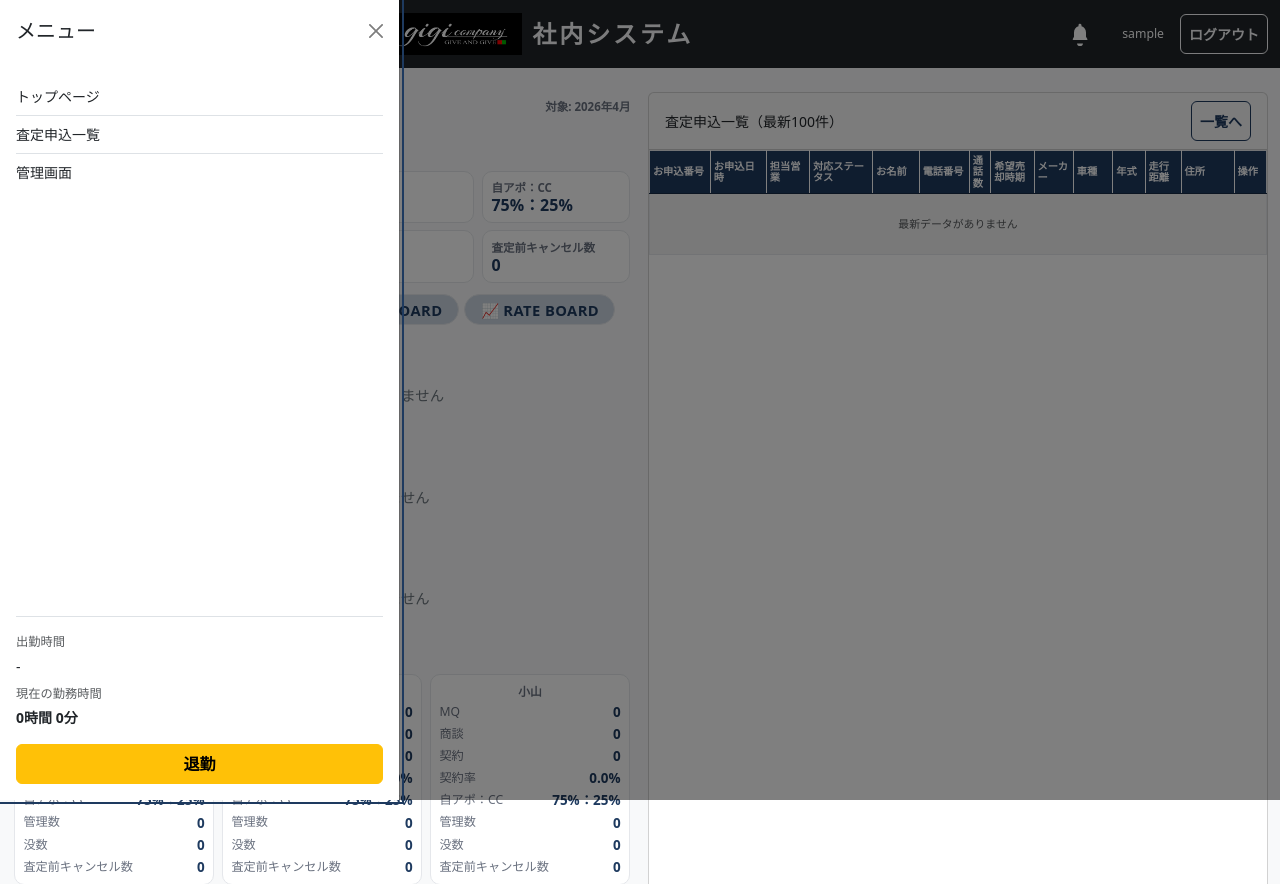
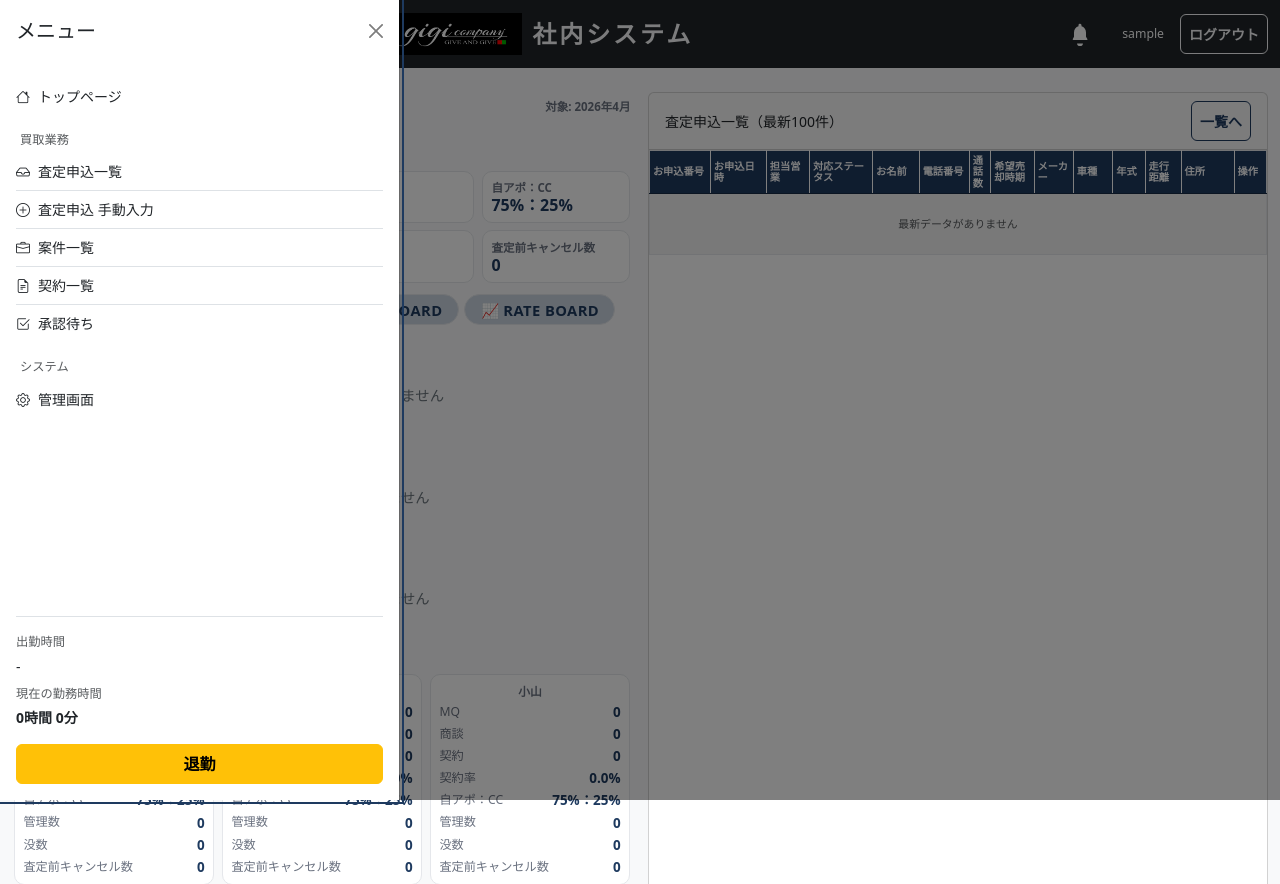
Before and after one commit to pnhr109-tech/Car-Internal-System, a Django app: page / in a window 1280 px wide, after a click that opens the changed part. Shown: the top 884 px of the page. Run offline with Django 5.2, Linux system fonts and the light colour scheme; the visitor is signed in with stand-in values (Sample User, id 1); data that the repository does not hold is empty.

Commit message:
feat: update sidebar navigation with phase1 menu items
買取業務グループ: 査定申込一覧/手動入力/案件一覧/契約一覧/承認待ち
システムグループ: 管理画面

Co-Authored-By: Claude Sonnet 4.6 <noreply@anthropic.com>

```diff
--- a/templates/accounts/_internal_header_sidebar.html
+++ b/templates/accounts/_internal_header_sidebar.html
@@ -42,9 +42,35 @@
     <div class="offcanvas-body d-flex flex-column">
         <div>
             <div class="list-group list-group-flush mb-3">
-                <a href="/" class="list-group-item list-group-item-action sidebar-menu-link">トップページ</a>
-                <a href="/sateiinfo/" class="list-group-item list-group-item-action sidebar-menu-link">査定申込一覧</a>
-                <a href="/admin/" class="list-group-item list-group-item-action sidebar-menu-link">管理画面</a>
+                <a href="/" class="list-group-item list-group-item-action sidebar-menu-link">
+                    <i class="bi bi-house me-2"></i>トップページ
+                </a>
+            </div>
+
+            <p class="text-muted small px-1 mb-1 mt-2">買取業務</p>
+            <div class="list-group list-group-flush mb-3">
+                <a href="/sateiinfo/" class="list-group-item list-group-item-action sidebar-menu-link">
+                    <i class="bi bi-inbox me-2"></i>査定申込一覧
+                </a>
+                <a href="/sateiinfo/new/" class="list-group-item list-group-item-action sidebar-menu-link">
+                    <i class="bi bi-plus-circle me-2"></i>査定申込 手動入力
+                </a>
+                <a href="/sateiinfo/cases/" class="list-group-item list-group-item-action sidebar-menu-link">
+                    <i class="bi bi-briefcase me-2"></i>案件一覧
+                </a>
+                <a href="/sateiinfo/contracts/" class="list-group-item list-group-item-action sidebar-menu-link">
+                    <i class="bi bi-file-earmark-text me-2"></i>契約一覧
+                </a>
+                <a href="/sateiinfo/approvals/" class="list-group-item list-group-item-action sidebar-menu-link">
+                    <i class="bi bi-check2-square me-2"></i>承認待ち
+                </a>
+            </div>
+
+            <p class="text-muted small px-1 mb-1 mt-2">システム</p>
+            <div class="list-group list-group-flush mb-3">
+                <a href="/admin/" class="list-group-item list-group-item-action sidebar-menu-link">
+                    <i class="bi bi-gear me-2"></i>管理画面
+                </a>
             </div>
         </div>
 
```
